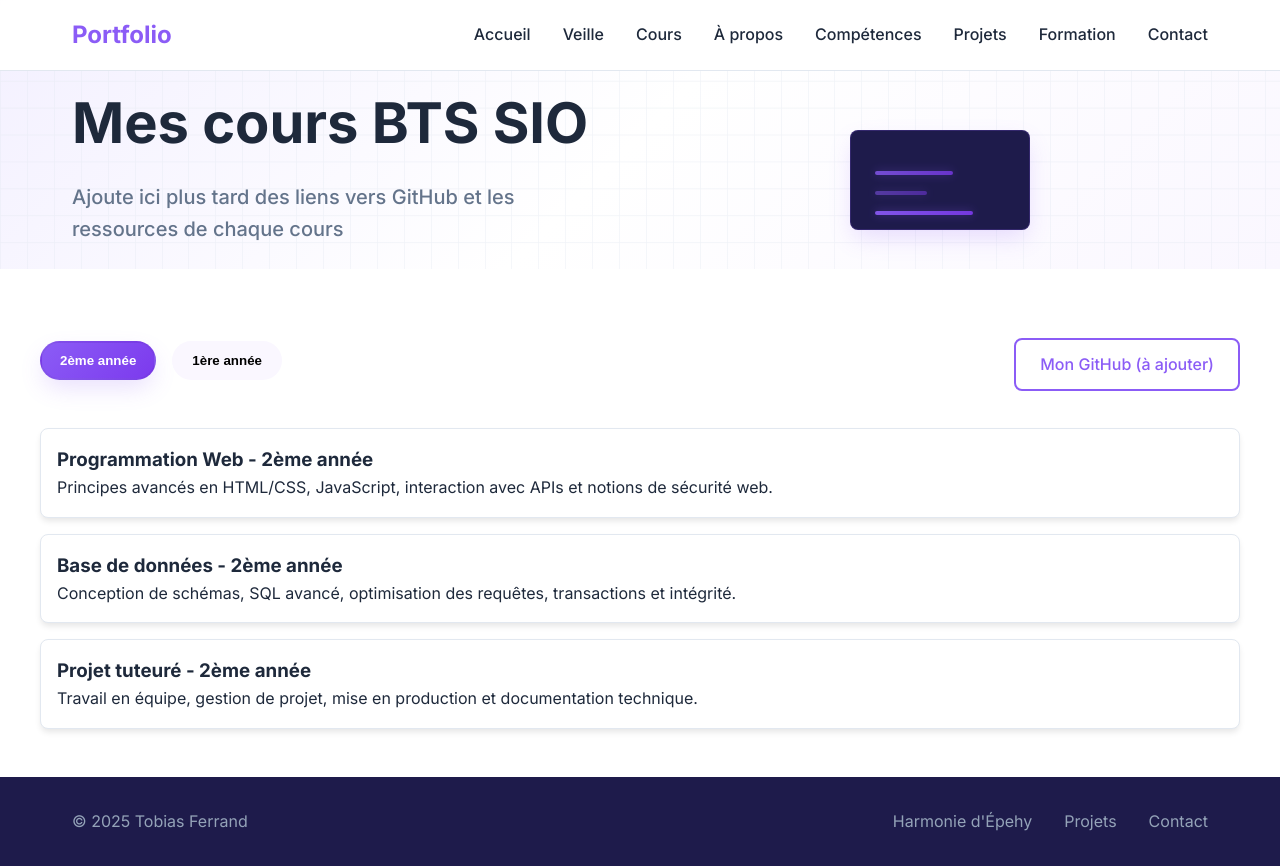
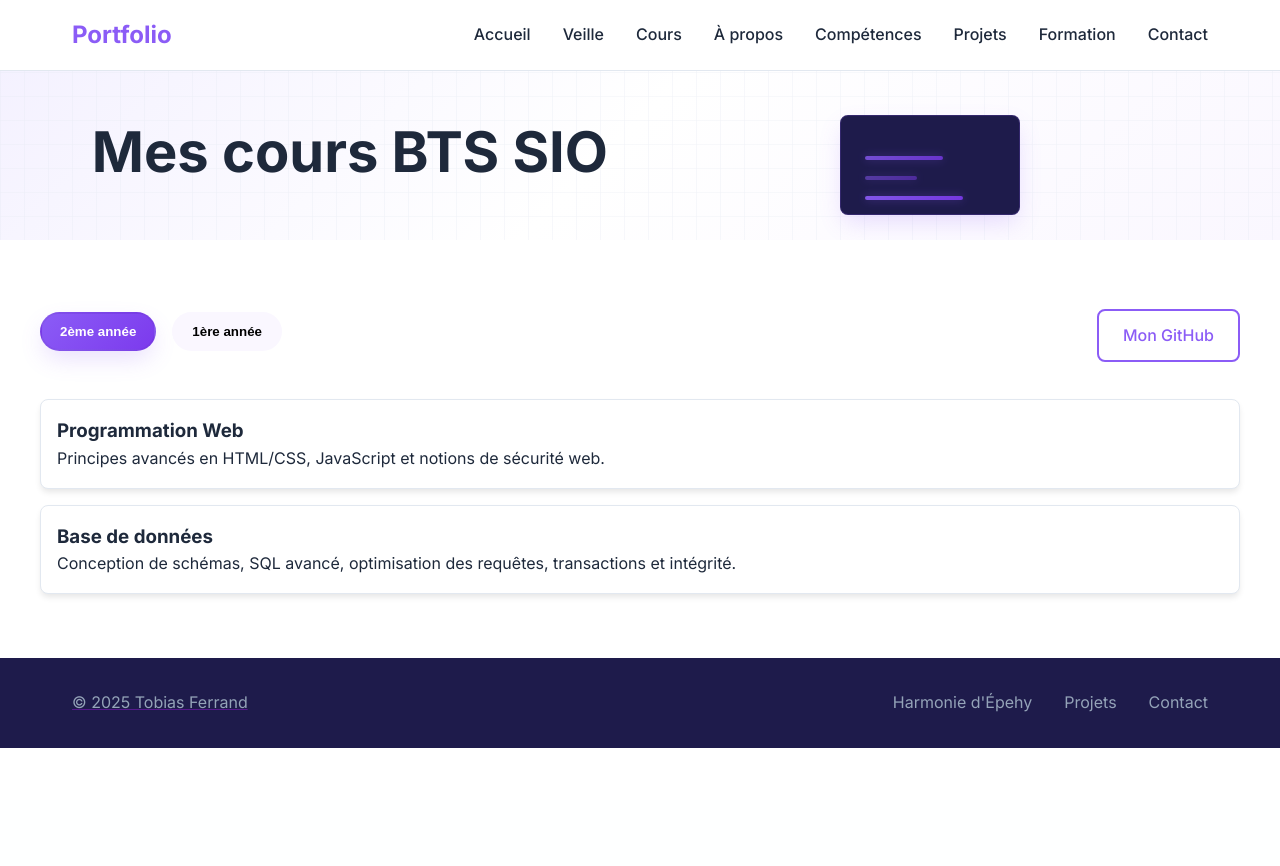
Before and after one commit to tferrand71/portfolio, a PHP site: page /cours.php in a window 1280 px wide. After the commit the page ends 748 px from the top, so only its background shows below. Run offline with PHP 8.4, Linux system fonts and the light colour scheme.

Commit message:
mis a jour cours.php

```diff
--- a/cours.php
+++ b/cours.php
@@ -95,7 +95,6 @@
         <div class="hero-container container">
             <div>
                 <h1 class="hero-title">Mes cours BTS SIO</h1>
-                <p class="hero-subtitle">Ajoute ici plus tard des liens vers GitHub et les ressources de chaque cours</p>
             </div>
             <div class="hero-image">
                 <div class="code-animation" style="width:180px;height:100px;">
@@ -115,37 +114,30 @@
             </div>
 
             <div style="display:flex;gap:1rem;align-items:center;">
-                <a href="#" id="github-link" class="btn btn-secondary">Mon GitHub (à ajouter)</a>
+                <a href="https://github.com/tferrand71" id="github-link" class="btn btn-secondary">Mon GitHub</a>
             </div>
         </div>
 
         <section id="year-2" class="course-list active">
             <div class="course-item">
-                <h3>Programmation Web - 2ème année</h3>
-                <p>Principes avancés en HTML/CSS, JavaScript, interaction avec APIs et notions de sécurité web.</p>
+                <h3>Programmation Web</h3>
+                <p>Principes avancés en HTML/CSS, JavaScript et notions de sécurité web.</p>
             </div>
-            <div class="course-item">
-                <h3>Base de données - 2ème année</h3>
+            <a class="course-item">
+                <h3>Base de données</h3>
                 <p>Conception de schémas, SQL avancé, optimisation des requêtes, transactions et intégrité.</p>
-            </div>
-            <div class="course-item">
-                <h3>Projet tuteuré - 2ème année</h3>
-                <p>Travail en équipe, gestion de projet, mise en production et documentation technique.</p>
+                <a href=""</a>
             </div>
         </section>
 
         <section id="year-1" class="course-list">
             <div class="course-item">
-                <h3>Algorithmique & Programmation - 1ère année</h3>
+                <h3>Algorithmique & Programmation (python)</h3>
                 <p>Bases de la programmation, structures de contrôle, fonctions, structures de données simples.</p>
             </div>
             <div class="course-item">
-                <h3>Systèmes & Réseaux - 1ère année</h3>
+                <h3>Systèmes & Réseaux</h3>
                 <p>Notions de systèmes d'exploitation, réseaux locaux, configuration de base et diagnostic.</p>
-            </div>
-            <div class="course-item">
-                <h3>Analyse & Conception - 1ère année</h3>
-                <p>Modélisation UML, analyse des besoins et rédaction de cahiers des charges.</p>
             </div>
         </section>
     </main>
@@ -177,10 +169,6 @@
             buttons.forEach(btn => {
                 btn.addEventListener('click', ()=> setYear(btn.getAttribute('data-year')));
             });
-
-            // Option: mettre à jour le lien GitHub facilement
-            const gh = document.getElementById('github-link');
-            // gh.href = 'https://github.com/ton-nom'; // décommente et modifie plus tard
         })();
     </script>
 
```
